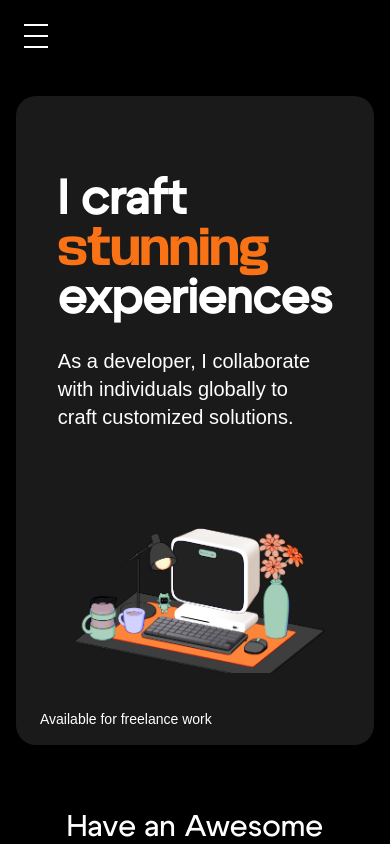
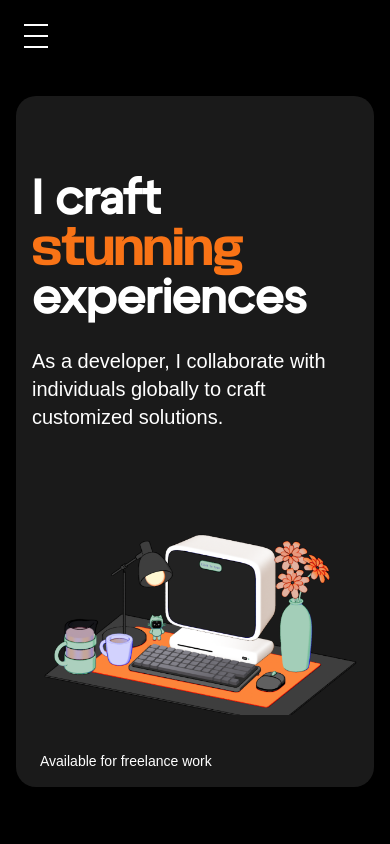
Before and after one commit to krish-1604/Portfolio, a React (Create React App) app: page / in a window 390 px wide. Shown: the top 844 px of the page. Built offline with nearby package versions, Linux system fonts and the light colour scheme; a web font is replaced by a local one.

Commit message:
everything except 3d

```diff
--- a/src/components/landing.jsx
+++ b/src/components/landing.jsx
@@ -5,7 +5,7 @@ import { ArrowUpRight } from 'lucide-react';
 const Landing = () => {
   return (
     <div className="bg-black p-4 rounded-[20px]">
-      <div id="landing" className="relative bg-[#1a1a1a] text-white px-12 py-8 rounded-[20px]">
+      <div id="landing" className="relative bg-[#1a1a1a] text-white px-4 sm:px-6 md:px-12 py-8 rounded-[20px]">
         <nav className="hidden sm:flex flex-col sm:flex-row justify-between items-center pb-12">
           <div className="relative inline-block">
             <h1 className="text-2xl font-georgia italic">
```
